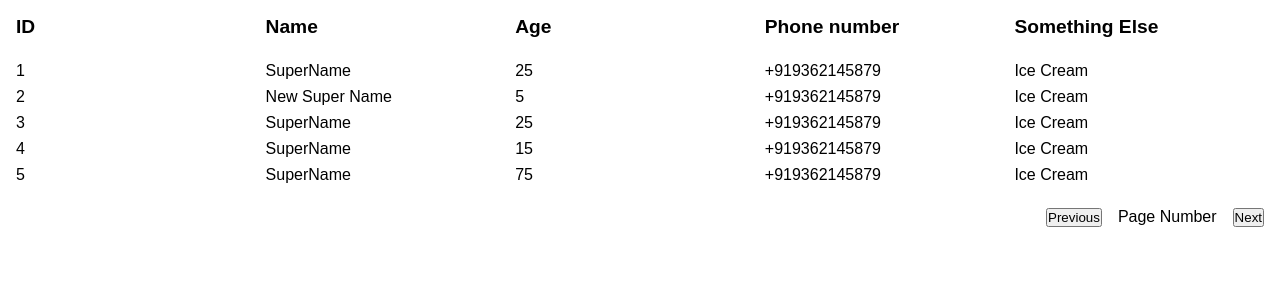
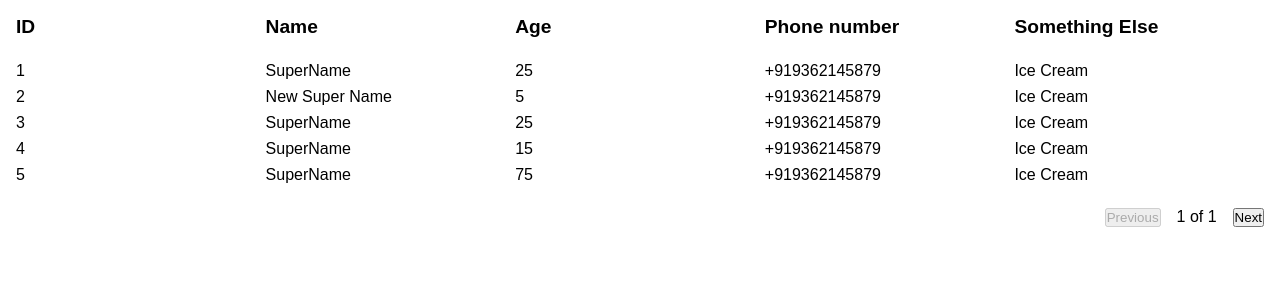
Before and after one commit to tuhinkarmakar3882/react-power-grid, a React (Create React App) app: page / in a window 1280 px wide. Shown: the top 300 px of the page. Built offline with nearby package versions, Linux system fonts and the light colour scheme.

Commit message:
Added teardown methods

```diff
--- a/src/App.jsx
+++ b/src/App.jsx
@@ -1,9 +1,17 @@
-import React, { useEffect, useState } from 'react'
+import React, { useEffect, useRef, useState } from 'react'
 import PowerTable from './components/PowerTable'
 
 const App = () => {
   const [headerColumns, setHeaderColumns] = useState([])
   const [tableData, setTableData] = useState([])
+  const [hasNext, setHasNext] = useState(true)
+  const [hasPrevious, setHasPrevious] = useState(false)
+
+  const powerTableContainer = useRef(null)
+
+  const loadDataFromApi = (evt) => {
+    console.log(evt.detail)
+  }
 
   useEffect(() => {
     setHeaderColumns([
@@ -13,7 +21,6 @@ const App = () => {
       { id: 3, name: 'Phone number' },
       { id: 4, name: 'Something Else' }
     ])
-
     setTableData([
       ['1', 'SuperName', 25, '+919362145879', 'Ice Cream'],
       ['2', 'New Super Name', 5, '+919362145879', 'Ice Cream'],
@@ -22,14 +29,22 @@ const App = () => {
       ['5', 'SuperName', 75, '+919362145879', 'Ice Cream']
     ])
 
-    document.getElementById('power-table-container').addEventListener(
-      'sort', (e) => console.log(e.detail)
-    )
+    setHasNext(true)
+    setHasPrevious(false)
+
+    powerTableContainer.current.addEventListener('sort', loadDataFromApi)
   }, [])
 
+  useEffect(() => () => powerTableContainer.current.removeEventListener('sort', loadDataFromApi), [])
+
   return (
-    <section id="power-table-container">
-      <PowerTable headerColumns={headerColumns} tableData={tableData}/>
+    <section ref={powerTableContainer}>
+      <PowerTable
+        headerColumns={headerColumns}
+        tableData={tableData}
+        hasNext={hasNext}
+        hasPrevious={hasPrevious}
+      />
     </section>
   )
 }
--- a/src/components/PowerTable.jsx
+++ b/src/components/PowerTable.jsx
@@ -4,7 +4,11 @@ import '../styles/PowerTable.scss'
 const PowerTable = ({
   headerColumns = [],
   tableData = [],
-  loading = false
+  loading = false,
+  hasNext = false,
+  hasPrevious = false,
+  currentPage = 1,
+  totalPages = 1
 }) => {
   const handleToggleAction = ({ target }) => {
     const columnName = target.getAttribute('data-column-name')
@@ -58,9 +62,9 @@ const PowerTable = ({
       </main>
 
       <footer>
-        <button>Previous</button>
-        <p>Page Number</p>
-        <button>Next</button>
+        <button disabled={!hasPrevious}>Previous</button>
+        <p>{currentPage} of {totalPages}</p>
+        <button disabled={!hasNext}>Next</button>
       </footer>
     </div>
   )
```
